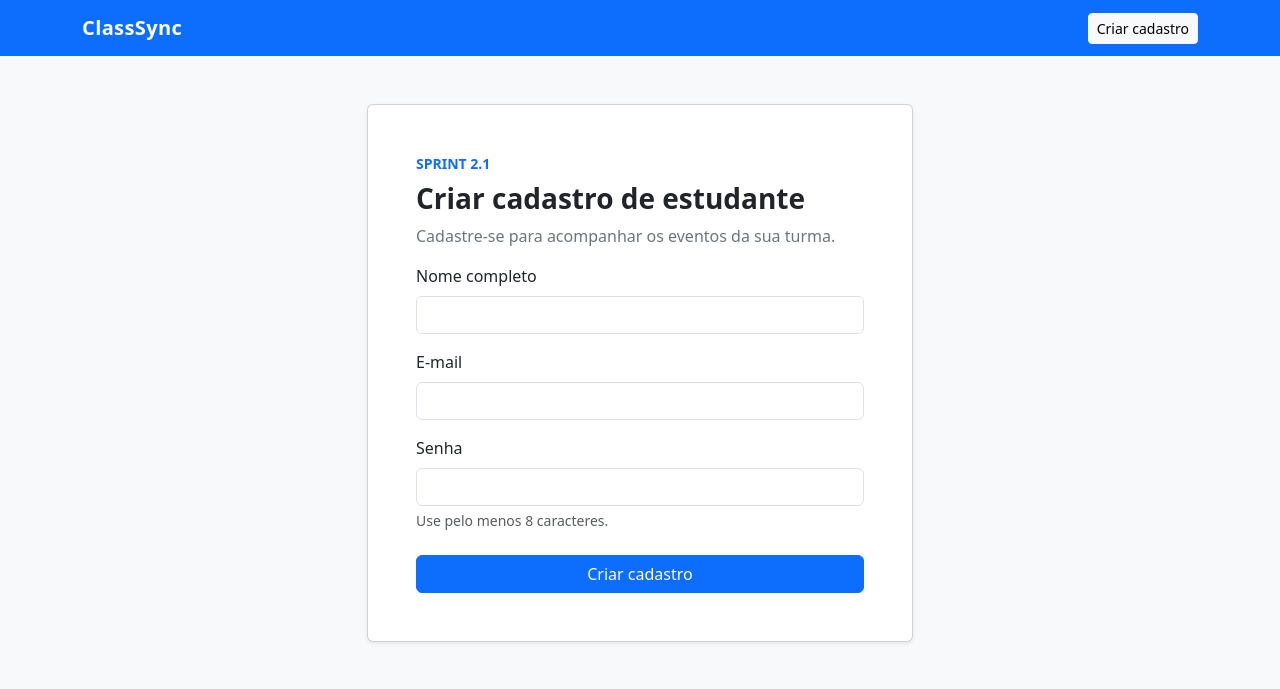
After one commit to Ricardo0226/RicardoeFabricio, a Flask app: page /register in a window 1280 px wide. The commit adds this page. Shown: the top 689 px of the page. Run offline with Flask 3, Linux system fonts and the light colour scheme.

Commit message:
feat: adicionar interface de cadastro
Adiciona navegação, mensagens e formulário de cadastro de estudante.

```diff
--- a/templates/base.html
+++ b/templates/base.html
@@ -12,10 +12,17 @@
   <nav class="navbar navbar-dark bg-primary">
     <div class="container">
       <a class="navbar-brand fw-semibold" href="{{ url_for('index') }}">ClassSync</a>
-      <span class="navbar-text text-white">Sprint 1</span>
+      <a class="btn btn-light btn-sm" href="{{ url_for('register') }}">Criar cadastro</a>
     </div>
   </nav>
-  <main class="container py-5">{% block content %}{% endblock %}</main>
+  <main class="container py-5">
+    {% with messages = get_flashed_messages(with_categories=true) %}
+      {% for category, message in messages %}
+        <div class="alert alert-{{ category }}" role="alert">{{ message }}</div>
+      {% endfor %}
+    {% endwith %}
+    {% block content %}{% endblock %}
+  </main>
   {% block scripts %}{% endblock %}
 </body>
 </html>
--- /dev/null
+++ b/templates/register.html
@@ -0,0 +1,31 @@
+{% extends "base.html" %}
+{% block title %}Cadastro — ClassSync{% endblock %}
+{% block content %}
+<section class="row justify-content-center">
+  <div class="col-lg-7 col-xl-6">
+    <div class="card shadow-sm">
+      <div class="card-body p-4 p-md-5">
+        <p class="text-primary text-uppercase fw-semibold small mb-2">Sprint 2.1</p>
+        <h1 class="h3 fw-bold">Criar cadastro de estudante</h1>
+        <p class="text-secondary">Cadastre-se para acompanhar os eventos da sua turma.</p>
+        <form method="post" novalidate>
+          <div class="mb-3">
+            <label class="form-label" for="name">Nome completo</label>
+            <input class="form-control" id="name" name="name" minlength="2" maxlength="120" required value="{{ request.form.get('name', '') }}">
+          </div>
+          <div class="mb-3">
+            <label class="form-label" for="email">E-mail</label>
+            <input class="form-control" id="email" name="email" type="email" required value="{{ request.form.get('email', '') }}">
+          </div>
+          <div class="mb-4">
+            <label class="form-label" for="password">Senha</label>
+            <input class="form-control" id="password" name="password" type="password" minlength="8" required>
+            <div class="form-text">Use pelo menos 8 caracteres.</div>
+          </div>
+          <button class="btn btn-primary w-100" type="submit">Criar cadastro</button>
+        </form>
+      </div>
+    </div>
+  </div>
+</section>
+{% endblock %}
```
